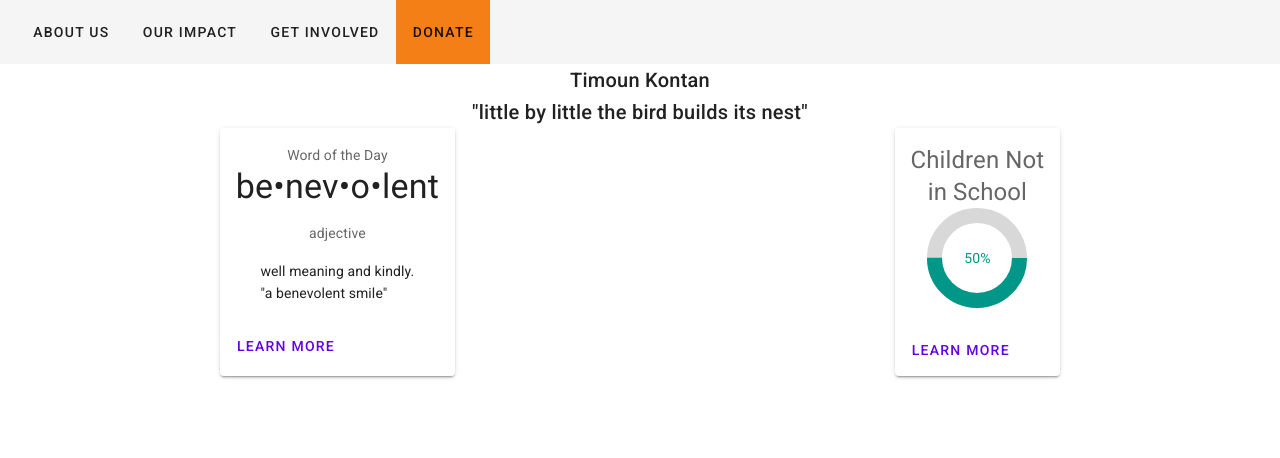
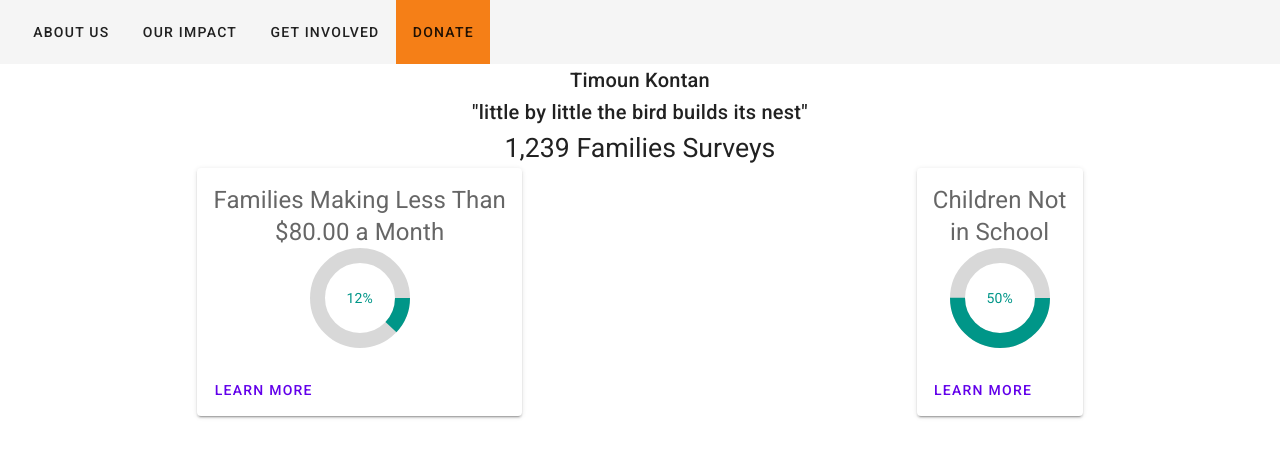
Before and after one commit to cnclause/tk-website, a Vue app in the folder client/: page / in a window 1280 px wide. Shown: the top 458 px of the page. Built offline with nearby package versions, Linux system fonts and the light colour scheme.

Commit message:
have graphs for stats

```diff
--- a/client/package.json
+++ b/client/package.json
@@ -8,6 +8,7 @@
     "lint": "vue-cli-service lint"
   },
   "dependencies": {
+    "animated-number-vue": "^1.0.0",
     "core-js": "^3.4.4",
     "register-service-worker": "^1.6.2",
     "vue": "^2.6.10",
--- a/client/src/components/HomePage/HomeBody.vue
+++ b/client/src/components/HomePage/HomeBody.vue
@@ -1,19 +1,28 @@
 <template>
-    <div class='home-body-cards'>
+    <div class='home-body'>
+        <div class="stat-title">
+            1,239 Families Surveys
+        </div>
+        <div class="stat-card-container">
             <v-card
             class="mx-auto"
             max-width="344"
             >
             <v-card-text class="stat-card">
-            <div>Word of the Day</div>
-            <p class="display-1 text--primary">
-            be•nev•o•lent
-            </p>
-            <p>adjective</p>
-            <div class="text--primary">
-            well meaning and kindly.<br>
-            "a benevolent smile"
+                <div class="card-text">
+                Families Making Less Than<br>
+                $80.00 a Month
                 </div>
+                <v-progress-circular
+                    class="stat-progress"
+                    :rotate="360"
+                    :size="100"
+                    :width="15"
+                    :value="incomeValue"
+                    color="teal"
+                >
+                    {{incomeValue}}%
+                </v-progress-circular>
             </v-card-text>
             <v-card-actions>
                 <v-btn
@@ -54,14 +63,20 @@
             </v-card-actions>
             </v-card>
         </div>
+    </div>
 </template>
 
 <script>
 export default {
+    components: {
+    },
     data () {
     return {
       schoolInterval: {},
       schoolValue: 0,
+      incomeInterval: {},
+      incomeValue: 0
+
     }
   },
   beforeDestroy () {
@@ -74,13 +89,20 @@ export default {
       }
       this.schoolValue += 5
     }, 500)
+    this.incomeInterval = setInterval(() => {
+      if (this.incomeValue === 96) {
+        return (this.incomeValue = 0)
+      }
+      this.incomeValue += 12
+    }, 500)
   },
 }
 </script>
 
 <style>
-.home-body-cards {
+.home-body {
     display: flex;
+    flex-direction: column;
 }
 
 .card-text{
@@ -88,14 +110,19 @@ export default {
     text-align: center;
     line-height: 2rem;
 }
-
+.stat-title{
+    text-align: center;
+    font-size: 20pt;
+}
 .stat-card{
     display: flex;
     flex-direction: column;
     align-items: center;
 }
 
-/* .stat-progess{
+.stat-card-container{
+    display: flex;
+}
 
-} */
+
 </style>
```
Also changed, not shown: 1 other file (tests, documents, lock files or other folders). Lines whose indentation alone changed are shown as unchanged.
